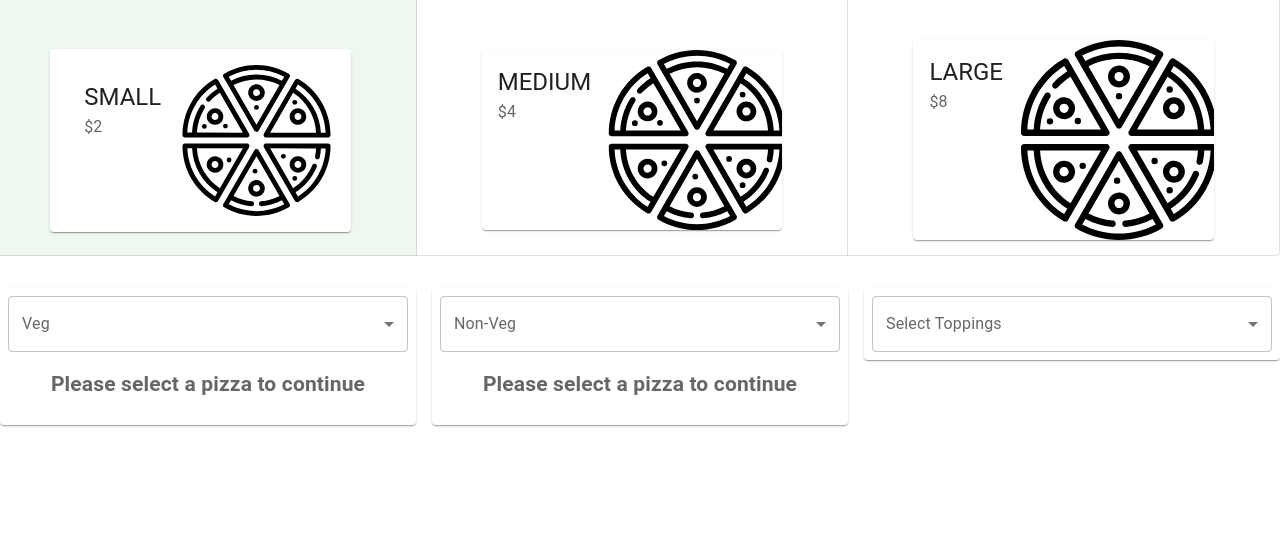
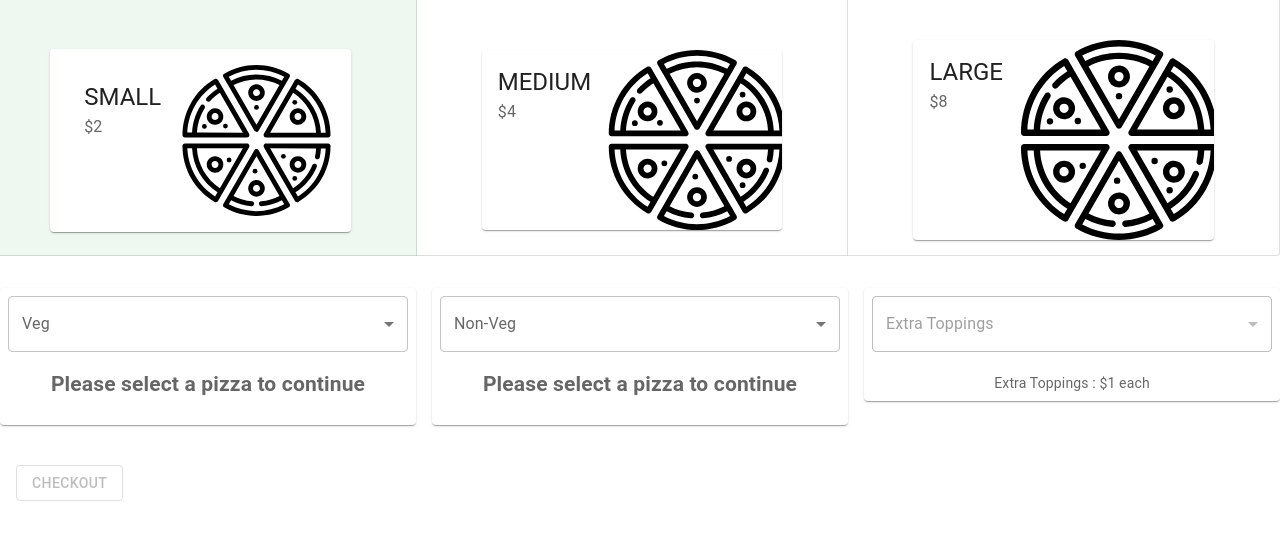
Before and after one commit to nalluriNarahariN/pizza_ordering_app, a React (Vite) app: page /dashboard/items in a window 1280 px wide. Shown: the top 540 px of the page. Built offline with nearby package versions, Linux system fonts and the light colour scheme.

Commit message:
items component updated with json hardcoded

```diff
--- a/src/components/dashboard/Items.tsx
+++ b/src/components/dashboard/Items.tsx
@@ -4,11 +4,8 @@ import { useTheme } from "@mui/material/styles";
 import Card from "@mui/material/Card";
 import CardContent from "@mui/material/CardContent";
 import CardMedia from "@mui/material/CardMedia";
-import IconButton from "@mui/material/IconButton";
 import Typography from "@mui/material/Typography";
-import SkipPreviousIcon from "@mui/icons-material/SkipPrevious";
-import PlayArrowIcon from "@mui/icons-material/PlayArrow";
-import SkipNextIcon from "@mui/icons-material/SkipNext";
+import Button from "@mui/material/Button";
 import pizza from "../../Assets/pizza.svg";
 import Grid from "@mui/material/Grid";
 import ToggleButton from "@mui/material/ToggleButton";
@@ -20,6 +17,7 @@ import Select, { SelectChangeEvent } from "@mui/material/Select";
 import OutlinedInput from "@mui/material/OutlinedInput";
 import ListItemText from "@mui/material/ListItemText";
 import Checkbox from "@mui/material/Checkbox";
+import { useNavigate } from "react-router-dom";
 
 const Item = styled(Paper)(({ theme }) => ({
   backgroundColor: theme.palette.mode === "dark" ? "#1A2027" : "#fff",
@@ -53,7 +51,7 @@ const Extras = [
 ];
 
 const Items = () => {
-  const theme = useTheme();
+  const navigate = useNavigate();
   const [pizzaSize, setPizzaSize] = React.useState("small");
   const [selectVeg, setSelectVeg] = React.useState({
     value: "",
@@ -67,6 +65,8 @@ const Items = () => {
   });
 
   const [toppings, setToppings] = React.useState<string[]>([]);
+
+  const [total, setTotal] = React.useState(0);
 
   const handleChangeToppings = (event: SelectChangeEvent<typeof toppings>) => {
     const {
@@ -354,9 +354,14 @@ const Items = () => {
               </Grid>
               <Grid item xs={4}>
                 <Item>
-                  <FormControl fullWidth>
+                  <FormControl
+                    disabled={
+                      selectVeg.value === "" && selectNonVeg.value === ""
+                    }
+                    fullWidth
+                  >
                     <InputLabel id="demo-multiple-checkbox-label">
-                      Select Toppings
+                      Extra Toppings
                     </InputLabel>
                     <Select
                       labelId="demo-multiple-checkbox-label"
@@ -376,11 +381,39 @@ const Items = () => {
                       ))}
                     </Select>
                   </FormControl>
+                  <h2>
+                    <ul>
+                      {toppings.map((val) => {
+                        return <li>{val}</li>;
+                      })}
+                    </ul>
+                  </h2>
+                  Extra Toppings : $1 each
                 </Item>
               </Grid>
             </Grid>
           </Box>
         </Box>
+        <Button
+          disabled={
+            (selectVeg.value === "" && selectNonVeg.value === "") ||
+            pizzaSize === null
+          }
+          sx={{ marginLeft: 2, marginTop: 5 }}
+          variant="outlined"
+          onClick={() =>
+            navigate("/dashboard/cart", {
+              state: {
+                size: pizzaSize,
+                veg: selectVeg,
+                nonVeg: selectNonVeg,
+                extras: toppings,
+              },
+            })
+          }
+        >
+          Checkout
+        </Button>
       </Box>
     </div>
   );
```
